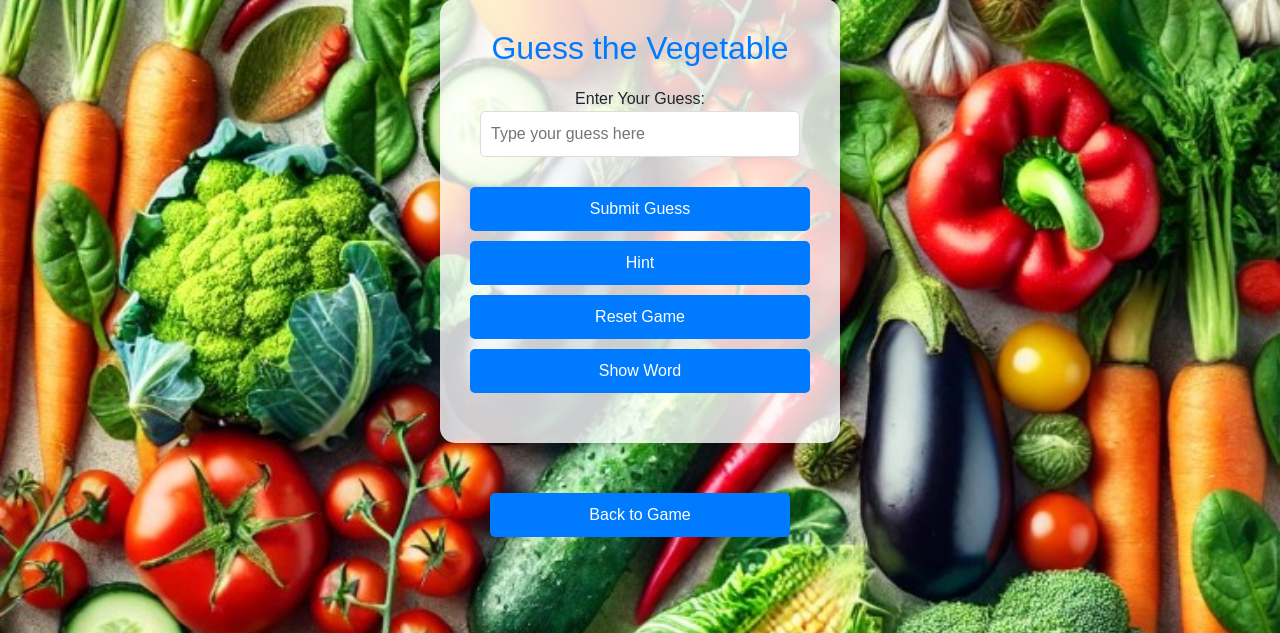
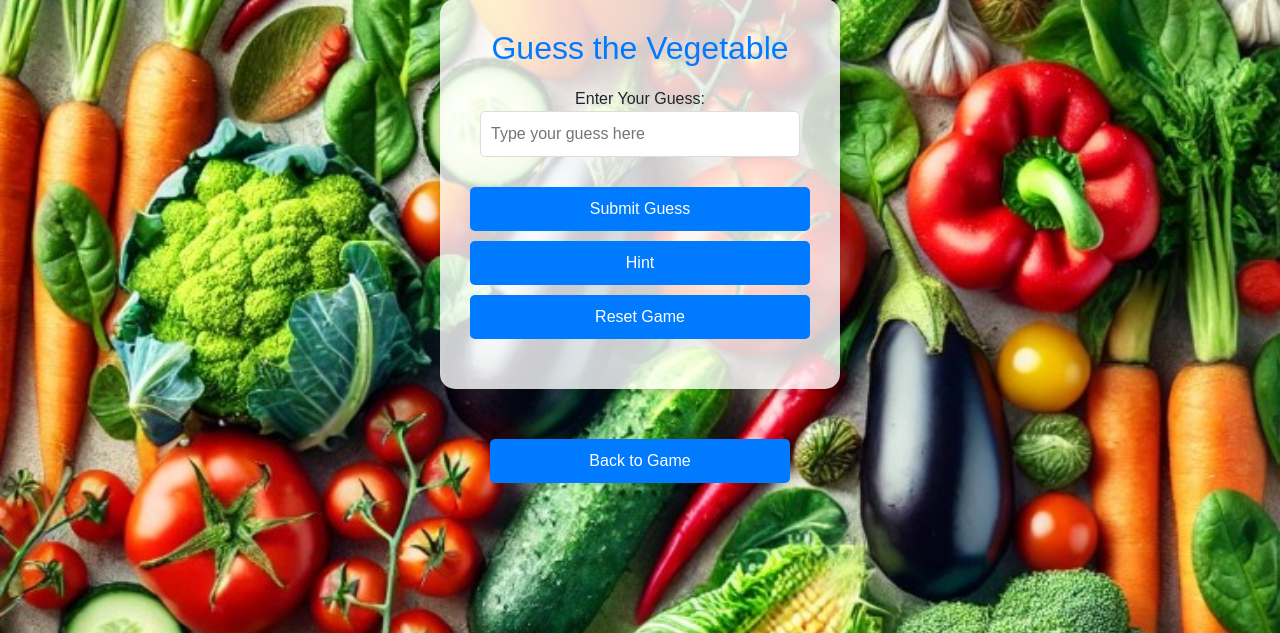
Before and after one commit to Avanish7899/wordly, a Flask app: page /vegetables.html in a window 1280 px wide. Shown: the part 51-684 px from the top of the page. Run offline with Flask 3, Linux system fonts and the light colour scheme; some libraries are stand-ins or nearby versions.

Commit message:
[template of vegitable changed]

```diff
--- a/templates/vegetables.html
+++ b/templates/vegetables.html
@@ -119,7 +119,6 @@
         <button id="submit_guess">Submit Guess</button>
         <button id="hint_button">Hint</button>
         <button id="reset_button">Reset Game</button>
-        <button id="show_button">Show Word</button>
 
         <!-- Feedback Section -->
         <div id="feedback"></div>
```
